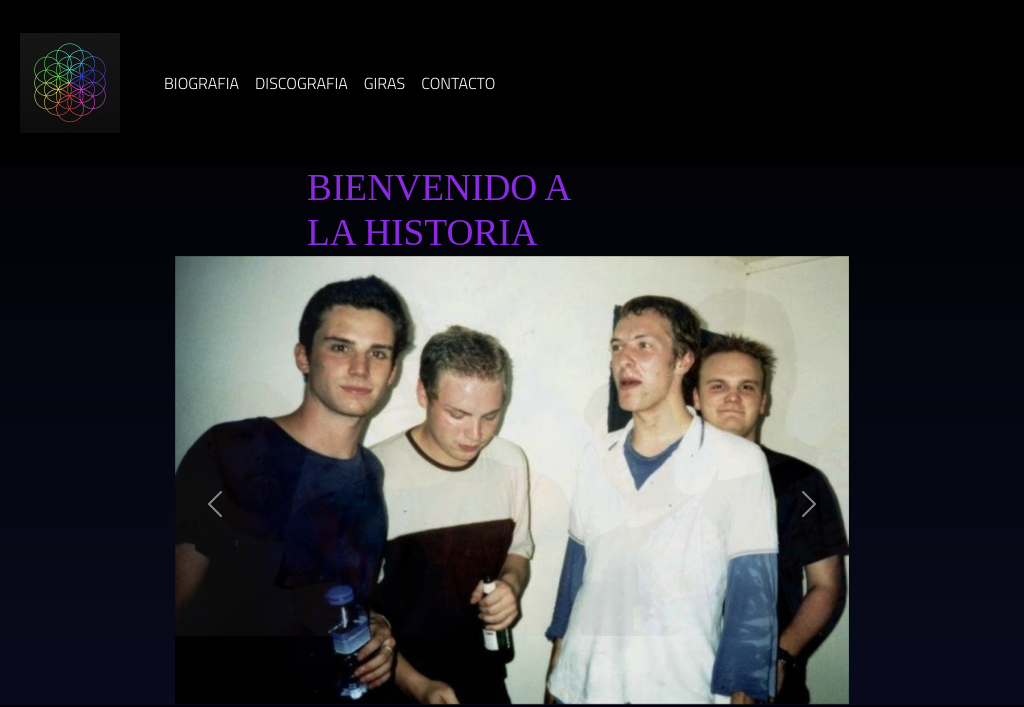
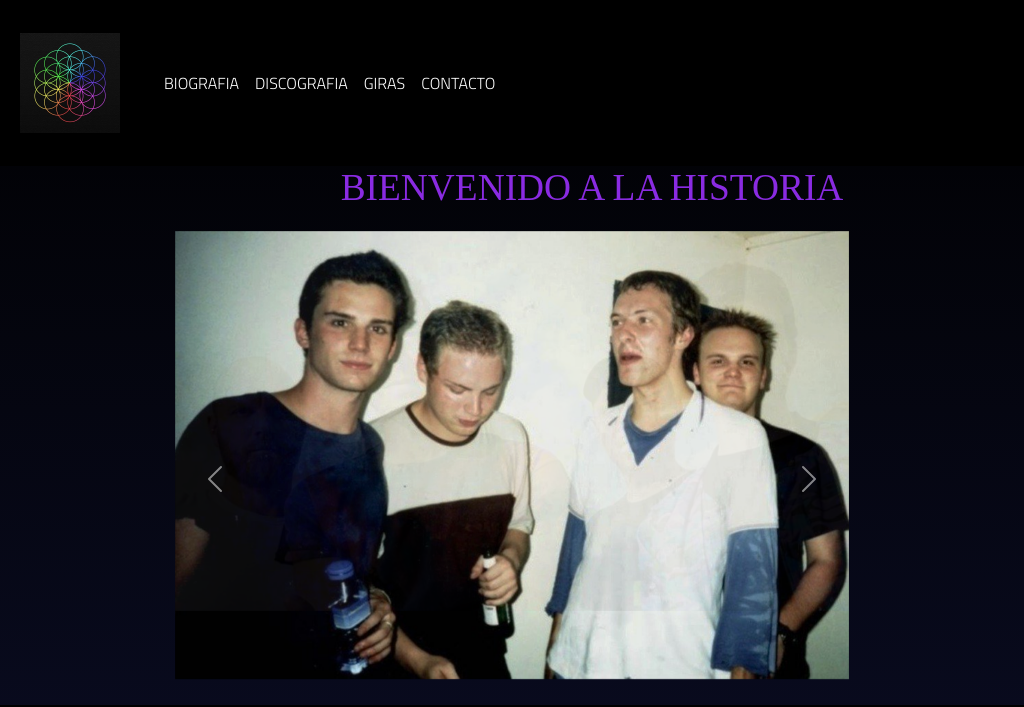
Before and after one commit to braimartin/proyecto-coder, a website: page pages/biografia.html in a window 1024 px wide. Shown: the top 707 px of the page. Drawn offline with nearby package versions, Linux system fonts and the light colour scheme; files that its build step writes are made by us from their sources; a web font is replaced by a local one.

Commit message:
agregando sass + correcciones

```diff
--- a/scss/style.scss
+++ b/scss/style.scss
@@ -170,7 +170,7 @@
 .h1Bio {
   display: flex;
   justify-content: center;
-  margin-right: 300px;
+
 }
 
   @media screen and (min-width: 769px) and (max-width: 1068px) {
@@ -206,7 +206,7 @@
           }
       }
     }
-    h1 {
+    .h1 {
         width: 300px;
         max-width: max-content;
         margin: auto
@@ -259,6 +259,8 @@
     .h1Bio {
       display: flex;
       justify-content: center;
+      justify-items: center;
+
     }
   }
   @media screen and (max-width: 768px) {
@@ -383,6 +385,8 @@
   .h1Bio {
     display: flex;
     justify-content: center;
+    margin-left: 160px;
+    margin-bottom: 20px;
   }
   .carousel-inner {
     width: 500px;
@@ -405,7 +409,9 @@
       margin-left: 90px;
     }
   }
-
-  .h1Bio {
-    margin-left: 30%;
-  }
+.h1Bio {
+  display: flex;
+  justify-content: center;
+  justify-items: center;
+  margin-bottom: 20px;
+}
```
Also changed, not shown: css/estilos.css.
